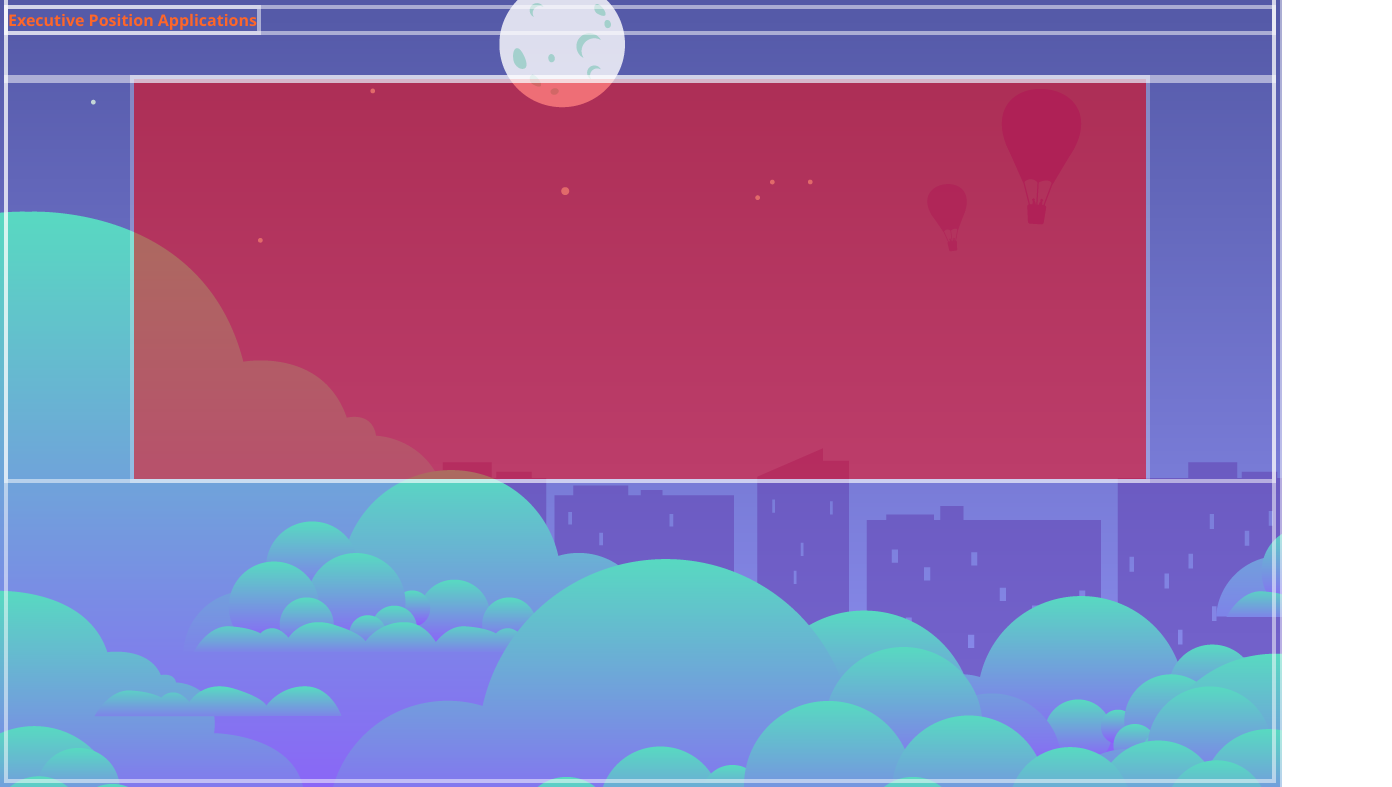
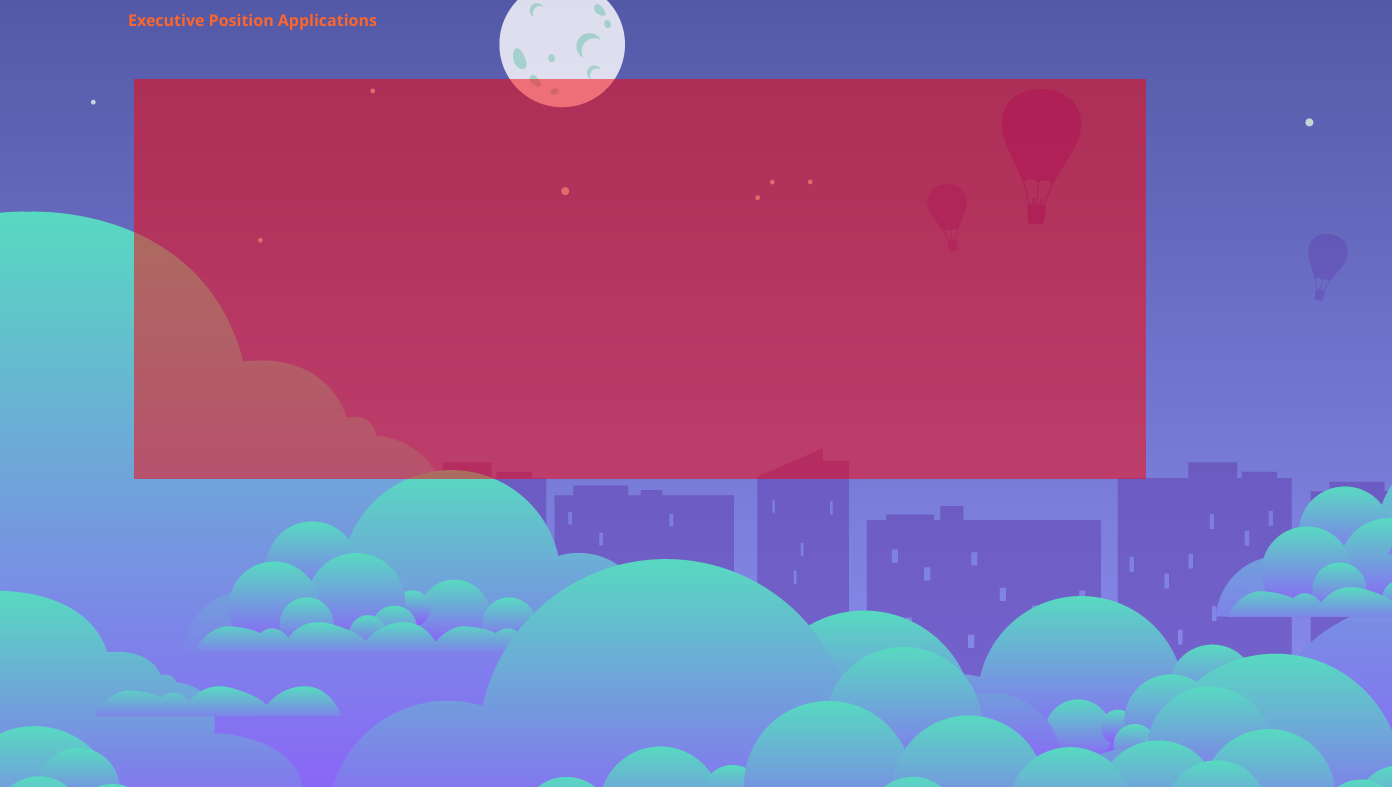
Before and after one commit to Kamiosu/JFSS-club, a plain HTML site: page index.html in a window 1280 px wide. Shown: the part 219-1006 px from the top of the page, 1392 px wide, since content can reach past the window. Drawn offline with Linux system fonts and the light colour scheme.

Commit message:
Update style.css

```diff
--- a/style.css
+++ b/style.css
@@ -65,7 +65,7 @@ body{
 
 #under-nav-bar{
     margin: auto;
-    position: relative;top: 30px;
+    position: relative;top: 30px; left: 120px;
 
 }
 
@@ -113,5 +113,3 @@ html{
 /*  Debugging Style
 *{ outline: solid 0.25rem hsla(210, 100%, 100%, 0.5); }
 */
-
-*{ outline: solid 0.25rem hsla(210, 100%, 100%, 0.5); }
```
